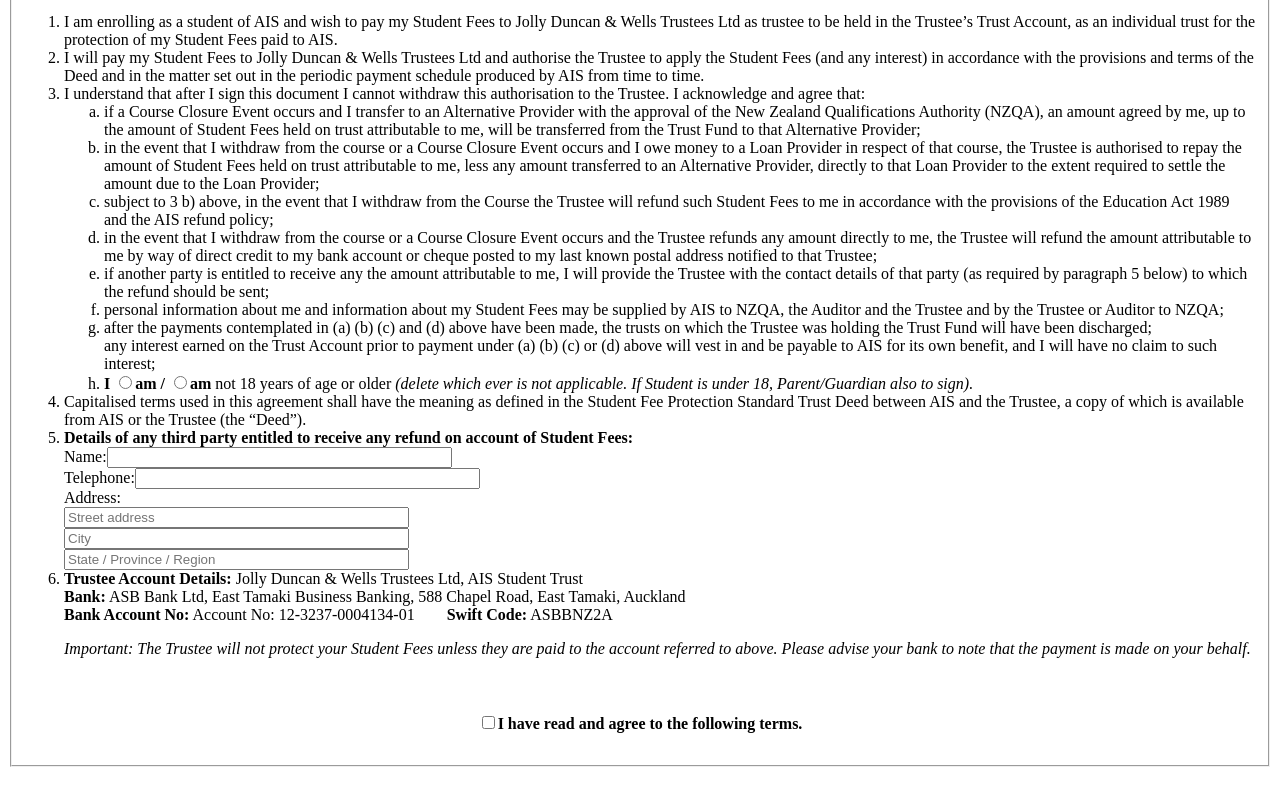
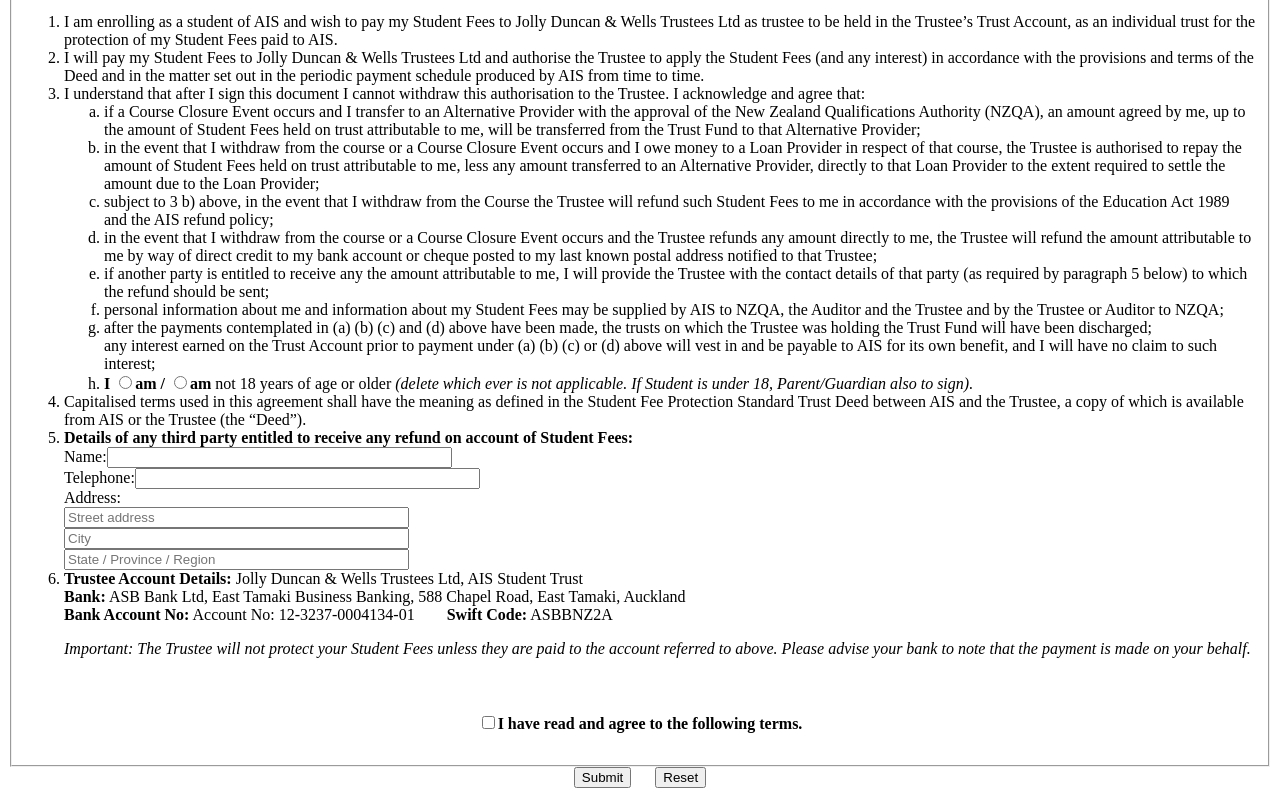
Before and after one commit to PangWasHere/personal_website_HTML, a plain HTML site: page enrolment_form_AIS.html in a window 1280 px wide. Shown: the part 5568-6364 px from the top of the page. Before the commit the page ends 6343 px from the top, so only its background shows below. Drawn offline with Linux system fonts and the light colour scheme.

Commit message:
Added Submit and Reset buttons at the end

```diff
--- a/enrolment_form_AIS.html
+++ b/enrolment_form_AIS.html
@@ -2588,6 +2588,7 @@
 			<br />
 			<center><h4><input type="checkbox" />I have read and agree to the following terms.</h4></center>
 		</fieldset>
+						<center><input type="submit" value="Submit" /> &nbsp;&nbsp;&nbsp;&nbsp; <input type="reset" value="Reset" /> </center>
 	</main>
 
 	<footer>
```
